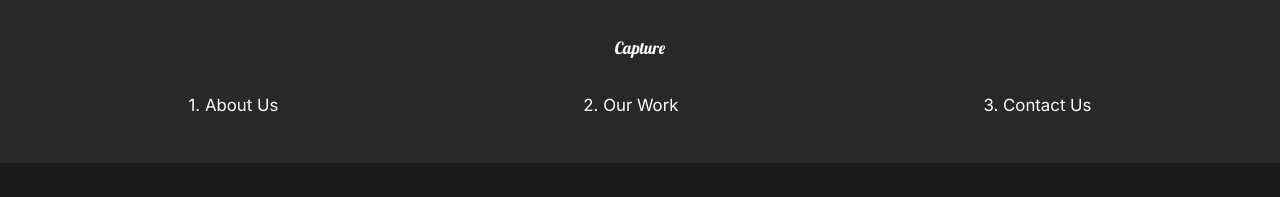
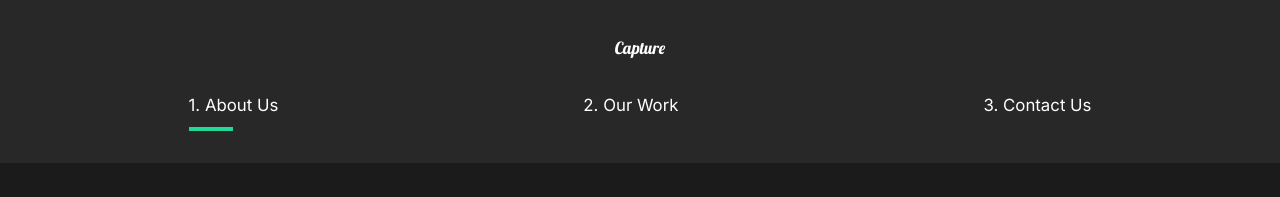
Before and after one commit to neilkurien/capture, a React (Create React App) app: page / in a window 1280 px wide. Shown: the top 197 px of the page. Built offline with nearby package versions, Linux system fonts and the light colour scheme.

Commit message:
added line under active nav page

```diff
--- a/src/components/Nav.js
+++ b/src/components/Nav.js
@@ -1,8 +1,11 @@
 import React from "react";
 import styled from "styled-components";
 import { Link, Outlet } from "react-router-dom";
+import { motion } from "framer-motion";
+import { useLocation } from "react-router-dom";
 
 const Nav = () => {
+	const { pathname } = useLocation();
 	return (
 		<>
 			<StyledNav>
@@ -12,12 +15,31 @@
 				<ul>
 					<li>
 						<Link to="/">1. About Us</Link>
+						<Line
+							transition={{ duration: 0.75 }}
+							initial={{ width: "0%" }}
+							animate={{ width: pathname === "/" ? "50%" : "0%" }}
+						/>
 					</li>
 					<li>
 						<Link to="/work">2. Our Work</Link>
+						<Line
+							transition={{ duration: 0.75 }}
+							initial={{ width: "0%" }}
+							animate={{
+								width: pathname === "/work" ? "50%" : "0%",
+							}}
+						/>
 					</li>
 					<li>
 						<Link to="/contact">3. Contact Us</Link>
+						<Line
+							transition={{ duration: 0.75 }}
+							initial={{ width: "0%" }}
+							animate={{
+								width: pathname === "/contact" ? "50%" : "0%",
+							}}
+						/>
 					</li>
 				</ul>
 			</StyledNav>
@@ -72,4 +94,16 @@
 	}
 `;
 
+const Line = styled(motion.div)`
+	height: 0.3rem;
+	background: #23d997;
+	width: 0%;
+	position: absolute;
+	bottom: -80%;
+	left: 60%;
+	@media (max-width: 1300px) {
+		left: 0%;
+	}
+`;
+
 export default Nav;
```
